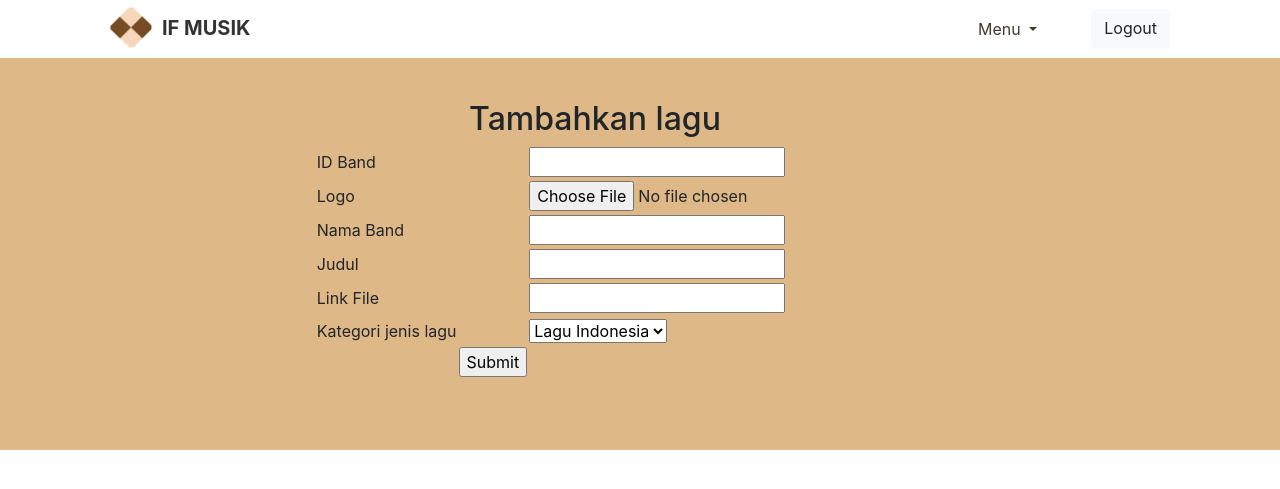
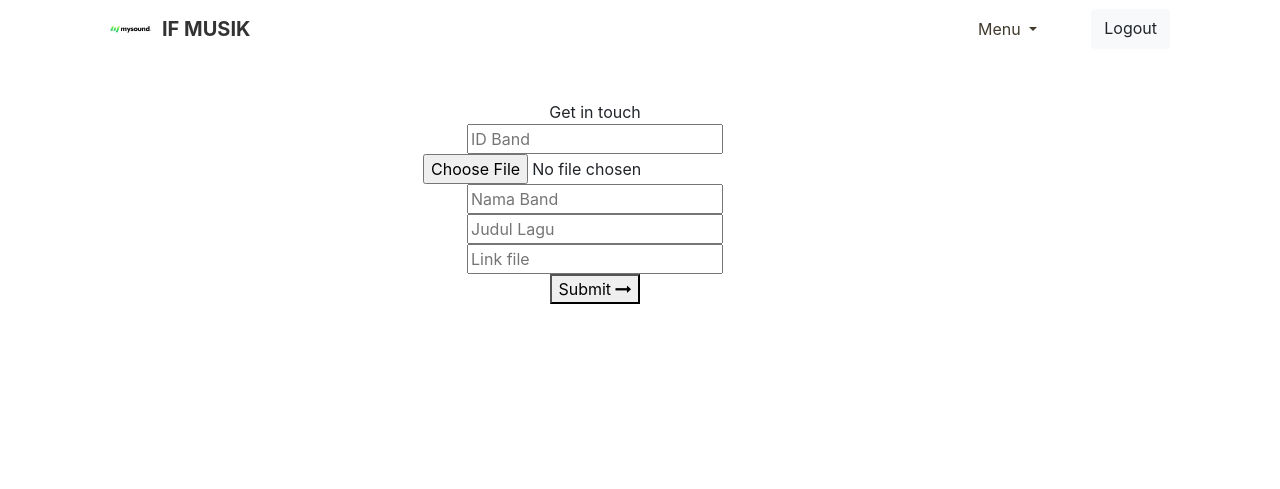
Before and after one commit to FachriezalNugraha/musikku2, a PHP site: page /input.php in a window 1280 px wide. Shown: the top 489 px of the page. Run offline with PHP 8.4, Linux system fonts and the light colour scheme; the visitor is signed in with stand-in values (Sample User, id 1); some libraries are stand-ins or nearby versions.

Commit message:
update konek6

```diff
--- a/input.php
+++ b/input.php
@@ -21,12 +21,17 @@ if(empty($_SESSION['username']))
     <link rel="stylesheet" href="assets/css/Navigation-with-Button.css">
     <link rel="stylesheet" href="assets/css/Registration-Form-with-Photo.css">
     <link rel="stylesheet" href="assets/css/styles.css">
+    <link rel="stylesheet" href="assets/css/util.css">
+    <link rel="stylesheet" href="assets/css/main.css">
+    <link rel="stylesheet" type="text/css" href="vendor/select2/select2.min.css">
+    <link rel="stylesheet" type="text/css" href="vendor/css-hamburgers/hamburgers.min.css">
+    <link rel="stylesheet" type="text/css" href="vendor/animate/animate.css">
 </head>
 
 <body>
     <div>
         <nav class="navbar navbar-light navbar-expand-md fixed-top navigation-clean-button" style="height:58px;">
-            <div class="container"><a class="navbar-brand" href="#"><img src="assets/img/logo.jpg" id="logo">IF MUSIK</a><button class="navbar-toggler" data-toggle="collapse" data-target="#navcol-1"><span class="sr-only">Toggle navigation</span><span class="navbar-toggler-icon"></span></button>
+            <div class="container"><a class="navbar-brand" href="#"><img src="assets/img/mysound.jpg" id="logo">IF MUSIK</a><button class="navbar-toggler" data-toggle="collapse" data-target="#navcol-1"><span class="sr-only">Toggle navigation</span><span class="navbar-toggler-icon"></span></button>
                 <div
                     class="collapse navbar-collapse" id="navcol-1">
                     <ul class="nav navbar-nav ml-auto">
@@ -39,84 +44,46 @@ if(empty($_SESSION['username']))
     </div>
     </nav>
     </div>
-    <div style="height: 450px;  width: auto; background-color: #DEB887; border-top-left-radius: 60px; border-top-right-radius: 60px; padding-left: 10px"  class="form-input">
+    <div style="height: 450px;  width: auto; border-top-left-radius: 60px; border-top-right-radius: 60px; padding-left: 10px"  class="form-input">
+<center>
+        <form method="POST" class="contact1-form validate-form" action="upload.php" enctype="multipart/form-data">
+          <span class="contact1-form-title">
+          Get in touch
+        </span>
 
-            <center>
-              <h2>Tambahkan lagu</h2>
+        <div class="wrap-input1 validate-input" data-validate = "ID Band is required">
+          <input class="input1" type="text" name="id" placeholder="ID Band">
+          <span class="shadow-input1"></span>
+        </div>
 
-        <form method="POST" action="upload.php" enctype="multipart/form-data">
-            <table>
-            <tr>
-              <td>ID Band</td>
-              <td></td>
-              <td><input type="text" name="id"></td>
-            </tr>
-            <tr>
-              <td></td>
-            </tr>
-            <tr>
-              <td>Logo</td>
-              <td></td>
-              <td><input type="file" name="foto"></td>
-            </tr>
-            <tr>
-              <td></td>
-            </tr>
-            <tr>
-                <tr>
-              <td>Nama Band</td>
-              <td>  </td>
-              <td><input type="text" name="nama"></td>
-            </tr>
-            <tr>
-              <td></td>
-            </tr>
-            <tr>
-              <td>Judul</td>
-              <td></td>
-              <td><input type="text" name="judul"></td>
-            </tr>
-            <tr>
-              <td></td>
-            </tr>
-                <tr>
-              <td>Link File</td>
-              <td></td>
-              <td><input type="text" name="alamat"></td>
-            </tr>
-            <tr>
-              <td></td>
-              <td></td>
-            </tr>
-            <tr>
-              <td></td>
-            </tr>
-        <tr>
-             <tr>
-              <td>Kategori jenis lagu</td>
-              <td></td>
-              <td><select name="kategori">
-                <option value="Lagu Indonesia"> Lagu Indonesia </option>
-                <option value="Lagu Luar"> Lagu Luar </option>
-                <option value="Religi"> Religi </option>
-          </select>
-            </td>
-            </tr>
-            <tr>
-              <td></td>
-            </tr>
-        <tr>
+        <div class="wrap-input1 validate-input">
+          <input class="input1" type="file" name="foto">
+          <span class="shadow-input1"></span>
+        </div>
 
+        <div class="wrap-input1 validate-input" data-validate = "Nama Band is required">
+          <input class="input1" type="text" name="nama" placeholder="Nama Band">
+          <span class="shadow-input1"></span>
+        </div>
 
-              <td></td>
-              <td><input type="Submit" name="Submit" value="Submit"></td>
-            </tr>
-
-          </table>
-
-        </form>
-        </center>
-
+        <div class="wrap-input1 validate-input" data-validate = "Judul lagu is required">
+          <input class="input1" name="judul" placeholder="Judul Lagu"></input>
+          <span class="shadow-input1"></span>
+        </div>
+        <div class="wrap-input1 validate-input" data-validate = "Link file is required">
+          <input class="input1" name="alamat" placeholder="Link file"></input>
+          <span class="shadow-input1"></span>
+        </div>
+        <div class="container-contact1-form-btn">
+          <button class="contact1-form-btn">
+            <span>
+              Submit
+              <i class="fa fa-long-arrow-right" aria-hidden="true"></i>
+            </span>
+          </button>
+        </div>
+      </form>
+    </center>
     </div>
     <script src="assets/js/jquery.min.js"></script>
     <script src="assets/bootstrap/js/bootstrap.min.js"></script>
```
